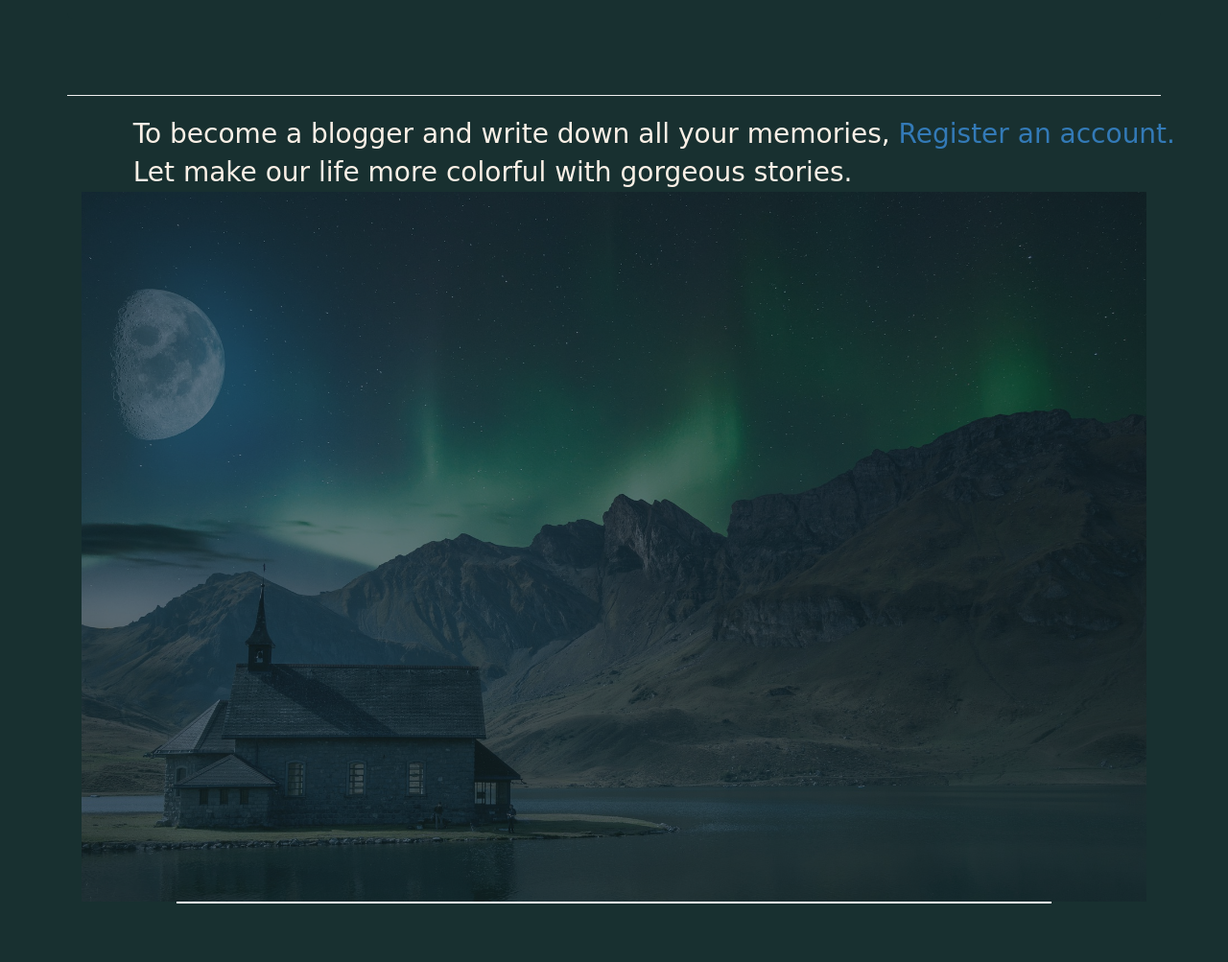
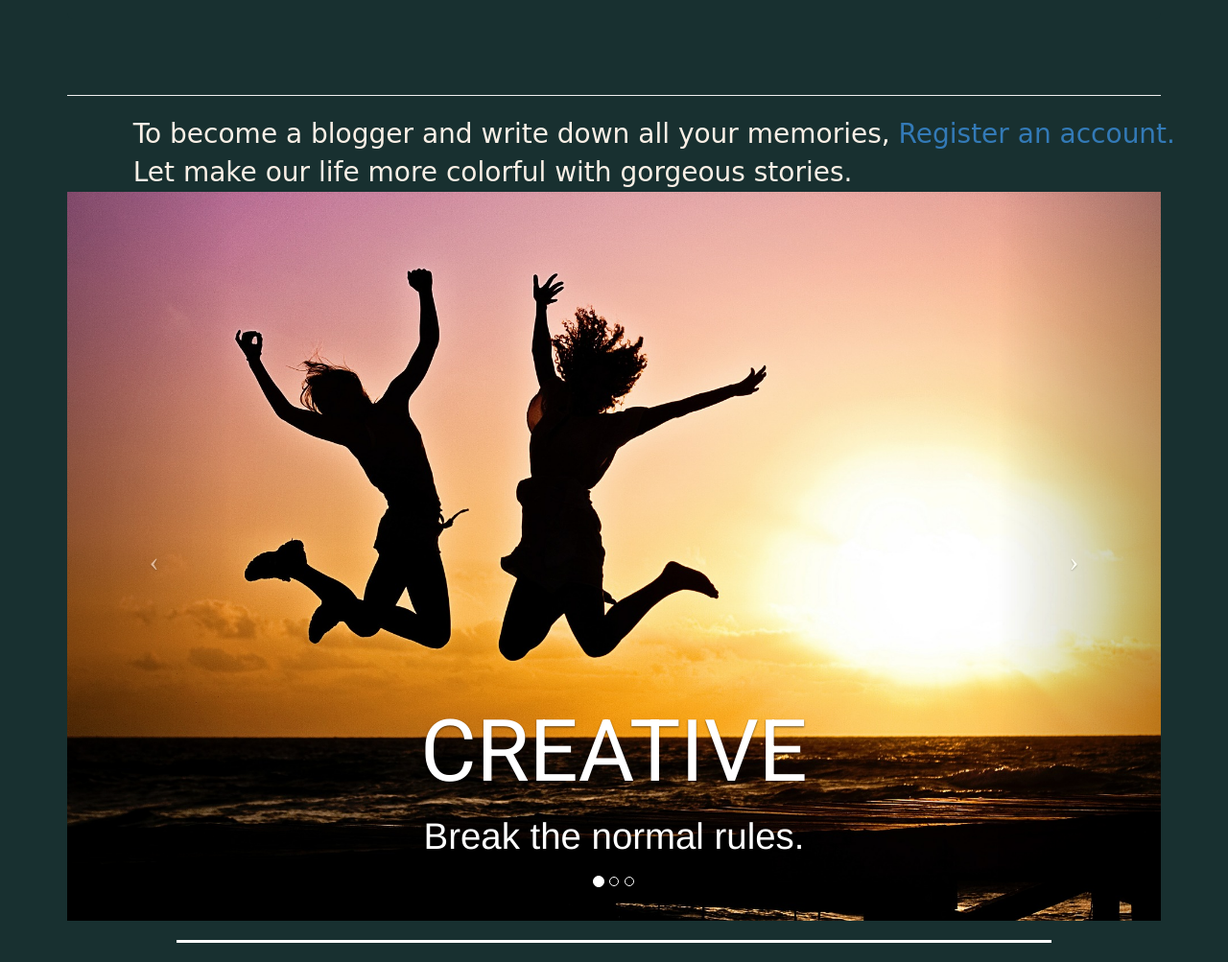
Before and after one commit to thuydung-icthust/django-webprogramming, a Django app: page / in a window 1280 px wide. Shown: the part 237-1240 px from the top of the page at 96% size. Before the commit the page ends 1179 px from the top, so only its background shows below. Run offline with Django 3.2, Linux system fonts and the light colour scheme; some libraries are stand-ins or nearby versions; some web fonts are replaced.

Commit message:
update my app

```diff
--- a/blogs/static/blogs/style.css
+++ b/blogs/static/blogs/style.css
@@ -394,3 +394,15 @@ margin: 20px 0 10px;
  {
    font-size: 3vw;
  }
+
+ .bgr {
+    background-image: url("https://mdbootstrap.com/img/Photos/Horizontal/Nature/full page/img(20).jpg") !important;
+
+  /* Full height */
+  height: 100%;
+
+  /* Center and scale the image nicely */
+  background-position: center;
+  background-repeat: no-repeat;
+  background-size: cover;
+ }
--- a/blogs/templates/blogs/index.html
+++ b/blogs/templates/blogs/index.html
@@ -19,11 +19,58 @@
     </div>
 
 
- <div class=" container imagebox col-sm-12">
+<!-- Carousel container -->
+<div id="my-pics" class="carousel slide" data-ride="carousel" style="width:100%; margin:auto;" data-interval="2500">
 
-    <img class="index-image img-responsive" style="width: 100%" alt="Image description" src="{% static 'blogs/images/landscape.jpg' %}" />
+    <!-- Indicators -->
+    <ol class="carousel-indicators">
+        <li data-target="#my-pics" data-slide-to="0" class="active"></li>
+        <li data-target="#my-pics" data-slide-to="1"></li>
+        <li data-target="#my-pics" data-slide-to="2"></li>
+    </ol>
 
+    <!-- Content -->
+    <div class="carousel-inner" role="listbox" style="height: 30%;">
 
+        <!-- Slide 1 -->
+        <div class="item active">
+            <img src="/static/blogs/images/picture3.jpg" alt="Creative">
+            <div class="carousel-caption">
+                <h3 style="font-size: 7vw; color:white; font-family: 'Heebo', sans-serif;">CREATIVE</h3>
+                <p style="font-size: 3vw;">Break the normal rules.</p>
+            </div>
+        </div>
+
+        <!-- Slide 2 -->
+        <div class="item">
+            <img src="/static/blogs/images/picture6.jpg" alt="Sophisticated"
+                style=" filter: grayscale(80%) !important;">
+            <div class="carousel-caption">
+                <h3 style="font-size: 7vw; color: white ; font-family: 'Heebo', sans-serif;">SOPHISTICATED</h3>
+                <p style="font-size: 3vw;">Having different perspectives on each problem.</p>
+            </div>
+        </div>
+
+        <!-- Slide 3 -->
+        <div class="item">
+            <img src="/static/blogs/images/picture4.jpg" alt="Nostalgic">
+            <div class="carousel-caption">
+                <h3 style="font-size: 7vw; color: white; font-family: 'Heebo', sans-serif;">NOSTALGIC</h3>
+                <p style="font-size: 3vw;">Sometimes recall old stories.</p>
+            </div>
+        </div>
+
+    </div>
+
+    <!-- Previous/Next controls -->
+    <a class="left carousel-control" href="#my-pics" role="button" data-slide="prev">
+        <span class="icon-prev" aria-hidden="true"></span>
+        <span class="sr-only">Previous</span>
+    </a>
+    <a class="right carousel-control" href="#my-pics" role="button" data-slide="next">
+        <span class="icon-next" aria-hidden="true"></span>
+        <span class="sr-only">Next</span>
+    </a>
 
 </div>
 
```
Also changed, not shown: blogs/templates/blogs/aboutme.html (+11 -14 lines), blogs/templates/blogs/blog.html (+11 -12 lines), blogs/static/blogs/images/ch.jpg (added), blogs/static/blogs/images/p.jpg (added), blogs/static/blogs/images/picture1.jpg (added), blogs/static/blogs/images/picture2.jpg (added), blogs/static/blogs/images/picture3.jpg (added), blogs/static/blogs/images/picture4.jpg (added), blogs/static/blogs/images/picture5.jpg (added), blogs/static/blogs/images/picture6.jpg (added).
